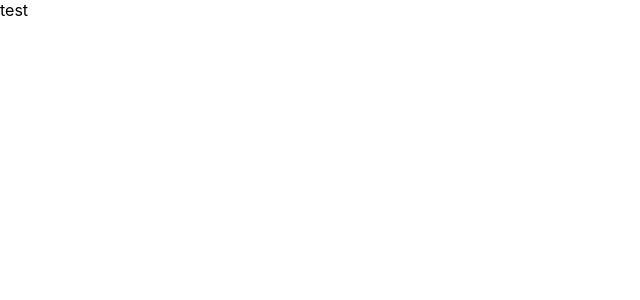
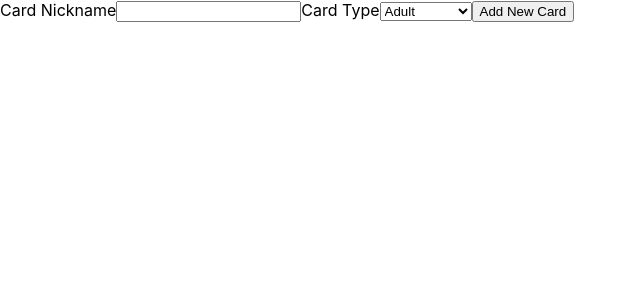
Before and after one commit to dsingo/asd-project, a React (Create React App) app in the folder frontend/: page /card/add in a window 1280 px wide. Shown: the top 300 px of the page, without its empty margins (0-640 px from the left). Built offline with nearby package versions, Linux system fonts and the light colour scheme.

Commit message:
Added card adding and card viewing, along with card context and reducers

```diff
--- a/frontend/src/App.js
+++ b/frontend/src/App.js
@@ -1,19 +1,24 @@
 import React from 'react';
 import Home from './pages/Home';
 import FAQ from './pages/FAQ';
-import AddCard from './pages/AddCard'
-import { Router } from '@reach/router'
+import AddCard from './pages/AddCard';
+import ViewCard from './pages/ViewCard';
+import { Router } from '@reach/router';
+import { CardsContextWrapper } from './contexts/CardsContext';
 
 function App() {
 
 
 
   return (
-    <Router>
-      <Home path="/" />
-      <AddCard path="/card/add" />
-      <FAQ path="/faq" />
-    </Router>
+    <CardsContextWrapper>
+      <Router>
+        <Home path="/" />
+        <AddCard path="/card/add" />
+        <ViewCard path="/card/:id" />
+        <FAQ path="/faq" />
+      </Router>
+    </CardsContextWrapper>
   );
 }
 
--- /dev/null
+++ b/frontend/src/contexts/CardsContext.js
@@ -0,0 +1,21 @@
+import React, { useReducer, useMemo } from 'react';
+import CardReducer from '../reducers/CardReducer';
+
+const cards = [];
+
+const CardsContext = React.createContext();
+
+export default CardsContext;
+
+export const CardsContextWrapper = ({ children }) => {
+    const [state, dispatch] = useReducer(CardReducer, cards);
+    const contextValue = useMemo(() => {
+        return { state, dispatch }
+    }, [state, dispatch]);
+
+    return (
+        <CardsContext.Provider value={contextValue} >
+            { children }
+        </CardsContext.Provider>
+    )
+};
--- a/frontend/src/pages/AddCard.js
+++ b/frontend/src/pages/AddCard.js
@@ -1,11 +1,65 @@
-import React from 'react';
+import React, { useState, useContext } from 'react';
+import { useNavigate } from '@reach/router';
+import CardsContext from '../contexts/CardsContext';
 
-export default () => (
+export default () => {
 
+  const { dispatch } = useContext(CardsContext);
+  const navigate = useNavigate();
 
-              <>
-              test
-              </>
+  const [card, setCard] = useState({
+    nickname: '',
+    type: 'Adult',
+    balance: 0,
+  });
 
+  const setNickname = (e) => {
+    const newNickname = e.target.value;
 
-)
+    setCard({
+      ...card,
+      nickname: newNickname
+    });
+  }
+
+  const setCardType = (e) => {
+    const newCardType = e.target.value;
+
+    setCard({
+      ...card,
+      type: newCardType
+    });
+  }
+
+  const cardTypes = [
+    'Adult',
+    'Concession',
+    'Child'
+  ]
+
+  const addCard = e => {
+    e.preventDefault();
+    const action = {
+      type: 'ADD_CARD',
+      card: card
+    }
+    dispatch(action);
+    navigate('/');
+  }
+
+  return (
+    <>
+      <form>
+        <label htmlFor='nickname'>Card Nickname</label>
+        <input name='nickname' value={card.nickname} onChange={setNickname} />
+        <label htmlFor='type'>Card Type</label>
+        <select value={card.type} onChange={setCardType}>
+          { cardTypes.map((type, index) => (
+            <option key={index} value={type}>{type}</option>
+          ))}
+        </select>
+        <button type="submit" onClick={addCard}>Add New Card</button>
+      </form>
+    </>
+  )
+}
--- a/frontend/src/pages/Home.js
+++ b/frontend/src/pages/Home.js
@@ -1,34 +1,38 @@
-import React from 'react';
+import React, { useContext } from 'react';
+import { Link } from '@reach/router';
+import CardsContext from '../contexts/CardsContext';
 import Button from '../components/Button'
 
 export default () => {
-  const cards = [
-    {
-      id: "1",
-      type: "Adult",
-      balance: 15.000,
-      nickname: "David"
-    },
-    {
-      id: "2",
-      type: "Child",
-      balance: 20.000,
-      nickname: "Andrew"
-    },
-  ];
+  // const cards = [
+  //   {
+  //     id: "1",
+  //     type: "Adult",
+  //     balance: 15.000,
+  //     nickname: "David"
+  //   },
+  //   {
+  //     id: "2",
+  //     type: "Child",
+  //     balance: 20.000,
+  //     nickname: "Andrew"
+  //   },
+  // ];
+
+  const { state:cards } = useContext(CardsContext);
 
   return (
     <>
       <h1>View your cards</h1>
       <ul>
-        {cards.map( card => (
+        {cards.map( (card, index) => (
           <li>
-            {card.nickname}'s Card - Balance ${card.balance}
+            <Link to={`/card/${index}`}>{card.nickname}'s Card</Link> - Balance ${card.balance}
           </li>
         ))}
       </ul>
 
-      <Button to="/add">Add a card</Button>
+      <Button to="/card/add">Add a card</Button>
     </>
   )
 }
--- /dev/null
+++ b/frontend/src/pages/ViewCard.js
@@ -0,0 +1,15 @@
+import React, { useContext } from 'react';
+import CardsContext from '../contexts/CardsContext';
+
+const ViewCard = ({ id }) => {
+    const { state:cards } = useContext(CardsContext);
+    const card = cards[id];
+
+    return (
+        <>
+            {card.nickname}
+        </>
+    )
+}
+
+export default ViewCard;
--- /dev/null
+++ b/frontend/src/reducers/CardReducer.js
@@ -0,0 +1,9 @@
+const CardReducer = (state, action) => {
+    switch (action.type) {
+        case 'ADD_CARD':
+            return [...state, action.card]
+        default: return state
+    }
+}
+
+export default CardReducer;
```
Also changed, not shown: 1 other file (tests, documents, lock files or other folders).
